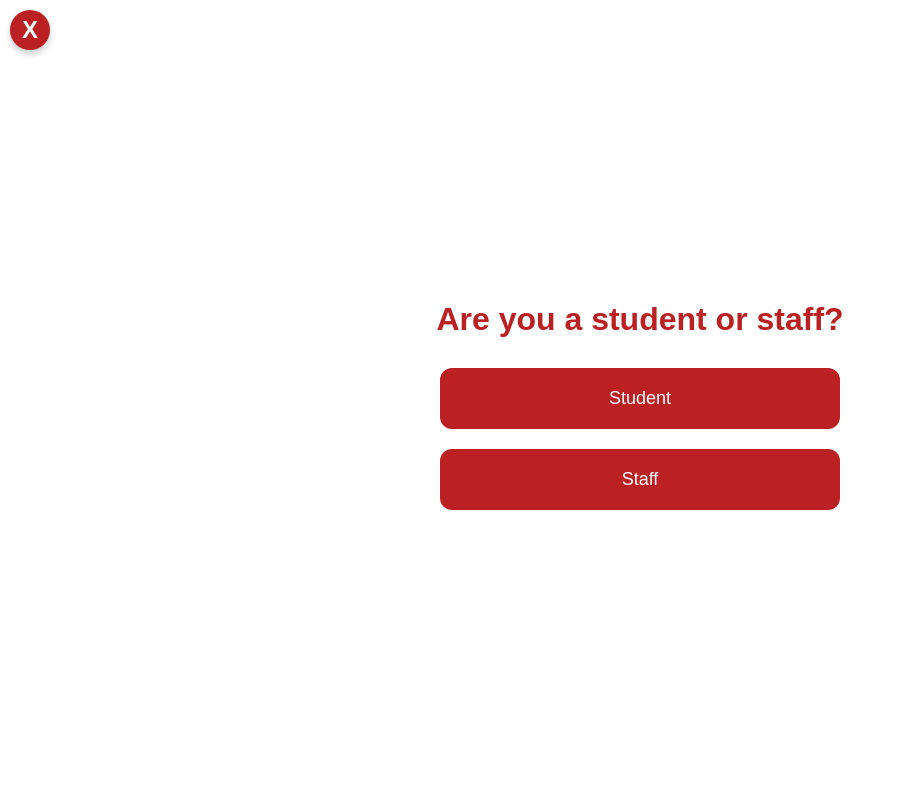
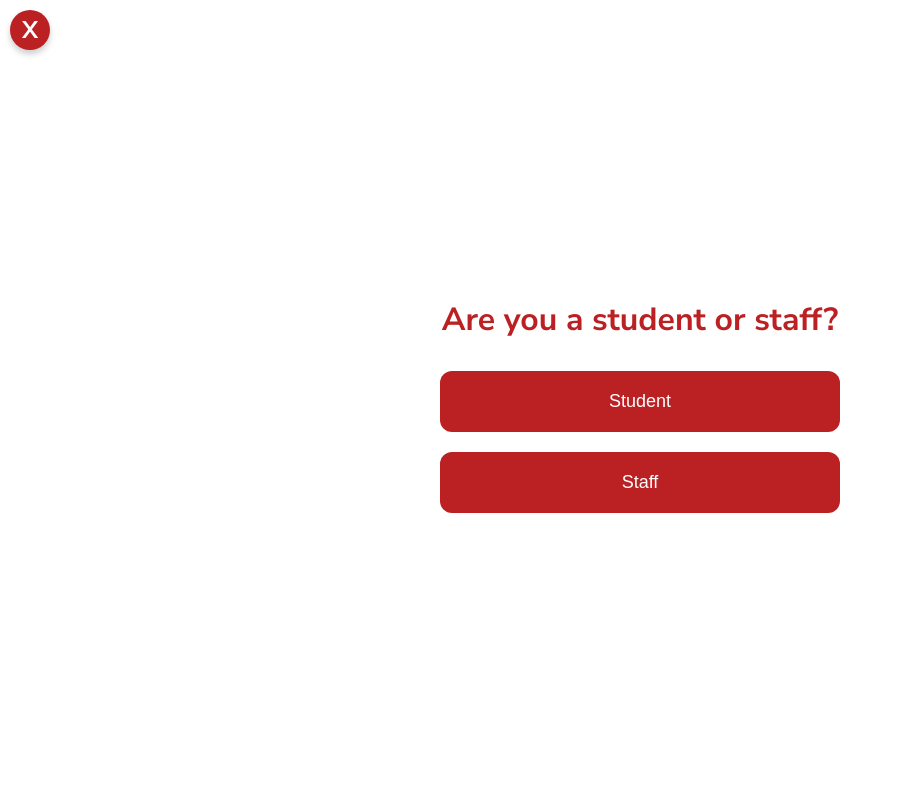
Before and after one commit to brockton-school/bps_sign-in-out, a Flask app: page / in a window 1280 px wide. Shown: the whole page, without its empty margins (0-897 px from the left). Run offline with Flask 3, Linux system fonts and the light colour scheme.

Commit message:
update design to use Nunito Sans Font

```diff
--- a/static/styles.css
+++ b/static/styles.css
@@ -1,7 +1,7 @@
 body {
     background-color: #ffffff;
     color: #bb2023;
-    font-family: Arial, sans-serif;
+    font-family: 'Nunito Sans', sans-serif;
     display: flex;
     flex-direction: column;
     justify-content: center;
@@ -13,6 +13,7 @@ body {
 
 h1 {
     margin-bottom: 20px;
+    font-weight: 700;  /* Bold */
 }
 
 form {
--- a/templates/confirmation.html
+++ b/templates/confirmation.html
@@ -4,7 +4,12 @@
     <meta charset="UTF-8">
     <meta name="viewport" content="width=device-width, initial-scale=1.0">
     <title>Submission Successful</title>
+
+    <!-- Link to external stylesheet -->
+    <link href="https://fonts.googleapis.com/css2?family=Nunito+Sans:wght@400;600;700&display=swap" rel="stylesheet">
     <link rel="stylesheet" href="{{ url_for('static', filename='styles.css') }}">
+
+    <!-- Link to external JS scripts -->
     <script src="{{ url_for('static', filename='scripts.js') }}"></script>
 </head>
 <body onload="redirectToHome()">
--- a/templates/index.html
+++ b/templates/index.html
@@ -4,7 +4,9 @@
     <meta charset="UTF-8">
     <meta name="viewport" content="width=device-width, initial-scale=1.0">
     <title>Select User Type</title>
+
     <!-- Link to external stylesheet -->
+    <link href="https://fonts.googleapis.com/css2?family=Nunito+Sans:wght@400;600;700&display=swap" rel="stylesheet">
     <link rel="stylesheet" href="{{ url_for('static', filename='styles.css') }}">
 </head>
 <body>
--- a/templates/name.html
+++ b/templates/name.html
@@ -4,7 +4,9 @@
     <meta charset="UTF-8">
     <meta name="viewport" content="width=device-width, initial-scale=1.0">
     <title>Enter Name</title>
+
     <!-- Link to external stylesheet -->
+    <link href="https://fonts.googleapis.com/css2?family=Nunito+Sans:wght@400;600;700&display=swap" rel="stylesheet">
     <link rel="stylesheet" href="{{ url_for('static', filename='styles.css') }}">
 
     <!-- Make text field focused by default -->
--- a/templates/signinout.html
+++ b/templates/signinout.html
@@ -4,7 +4,12 @@
     <meta charset="UTF-8">
     <meta name="viewport" content="width=device-width, initial-scale=1.0">
     <title>Sign In or Sign Out</title>
+
+    <!-- Link to external stylesheet -->
+    <link href="https://fonts.googleapis.com/css2?family=Nunito+Sans:wght@400;600;700&display=swap" rel="stylesheet">
     <link rel="stylesheet" href="{{ url_for('static', filename='styles.css') }}">
+
+    <!-- Link to external JS scripts -->
     <script src="{{ url_for('static', filename='scripts.js') }}"></script>
 </head>
 <body>
```
